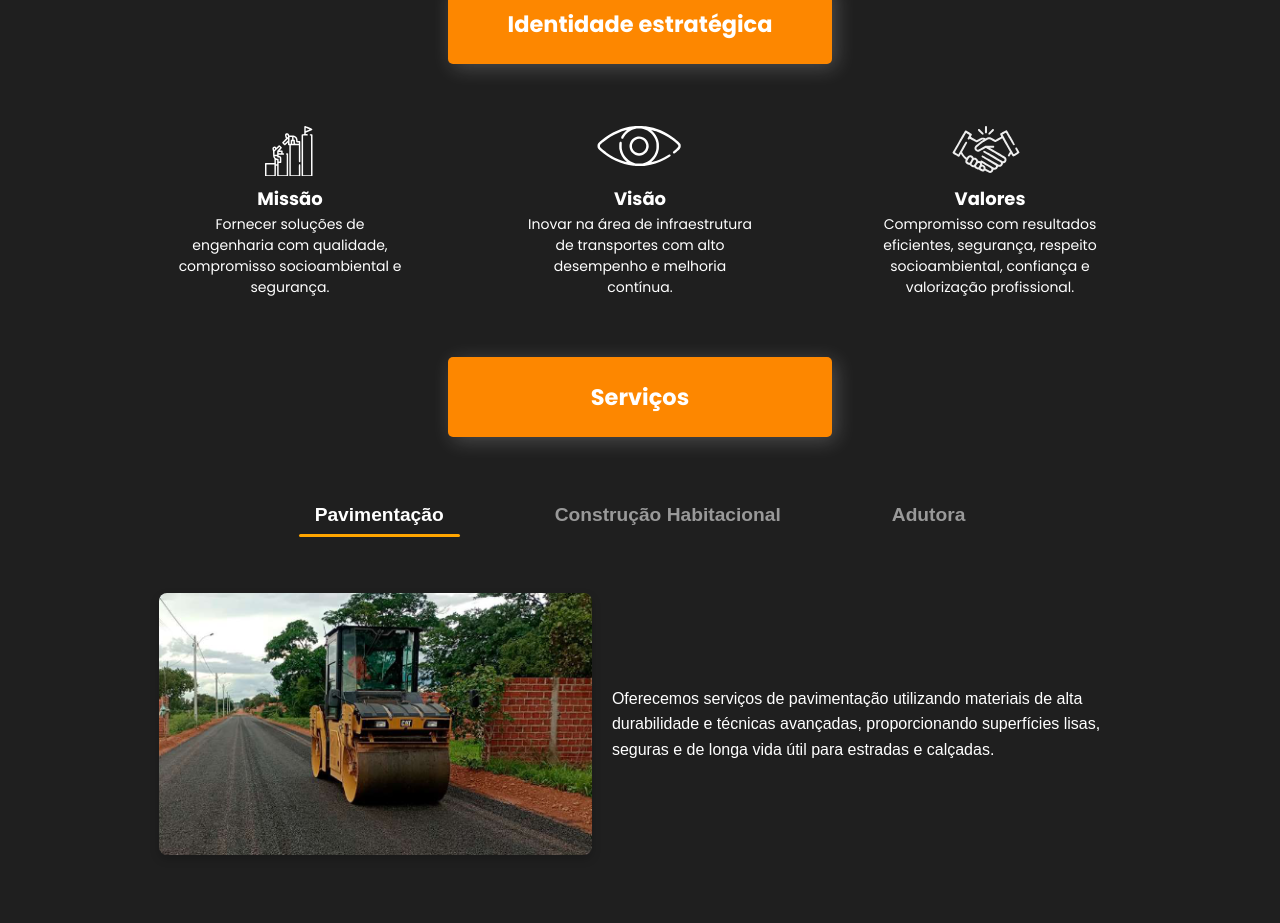
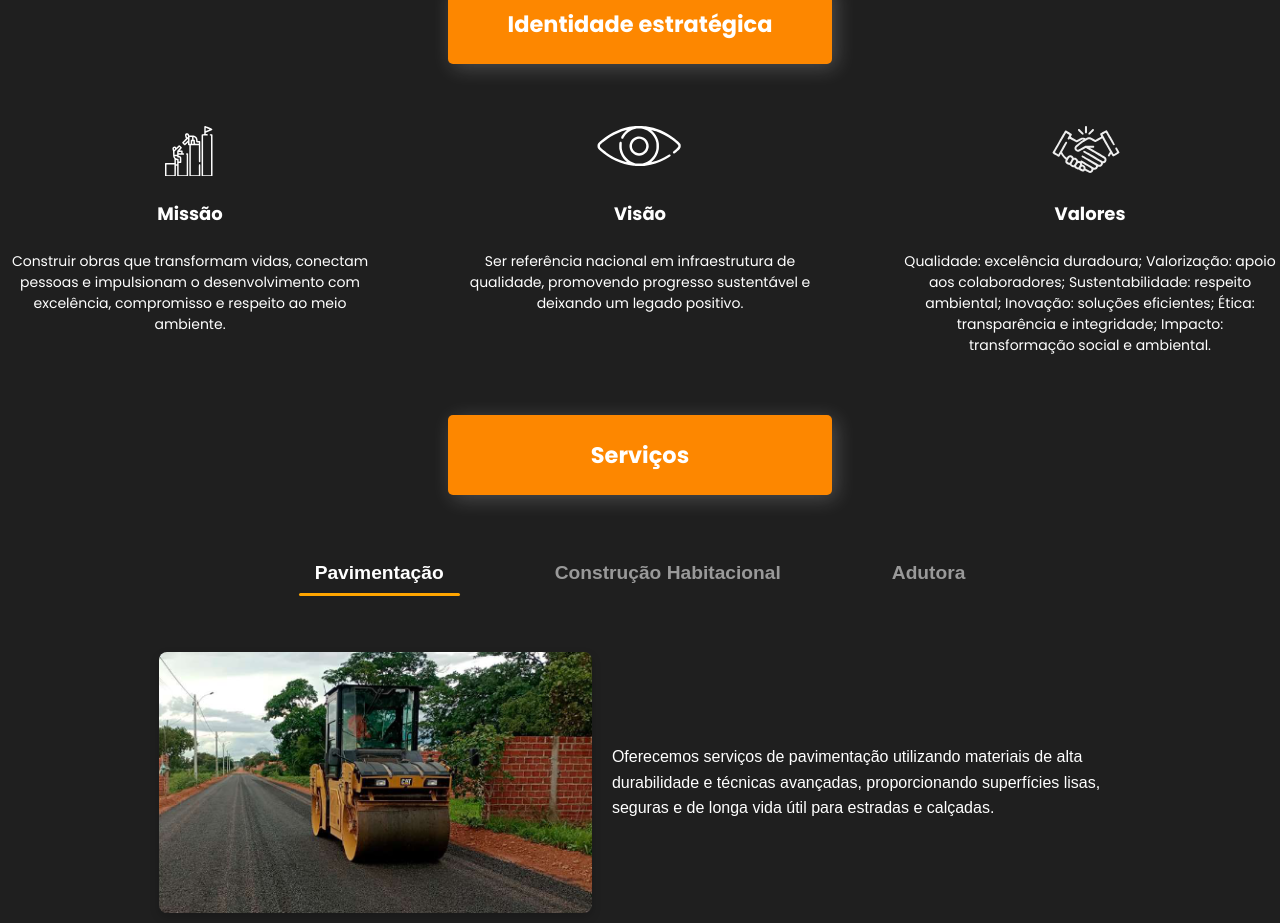
Before and after one commit to SomaAprendizes/landing-page, a Vue app in the folder landing-page/: page / in a window 1280 px wide. Shown: the part 1640-2563 px from the top of the page. Built offline with nearby package versions, Linux system fonts and the light colour scheme.

Commit message:
mudanca nos textos identidade estrategica

```diff
--- a/landing-page/src/App.vue
+++ b/landing-page/src/App.vue
@@ -28,11 +28,13 @@
         <CustomTitle msg="Identidade estratégica" />
         <div class="cards-section">
           <CustomCard iconPath="/Vector(2).svg" subtitle="Missão"
-            text="Fornecer soluções de engenharia com qualidade, compromisso socioambiental e segurança." />
+            text="Construir obras que transformam vidas, conectam pessoas e impulsionam o desenvolvimento com excelência, compromisso e respeito ao meio ambiente.
+" />
           <CustomCard iconPath="/Vector(3).svg" subtitle="Visão"
-            text="Inovar na área de infraestrutura de transportes com alto desempenho e melhoria contínua." />
+            text="Ser referência nacional em infraestrutura de qualidade, promovendo progresso sustentável e deixando um legado positivo.
+" />
           <CustomCard iconPath="/Vector(4).svg" subtitle="Valores"
-            text="Compromisso com resultados eficientes, segurança, respeito socioambiental, confiança e valorização profissional." />
+            text="Qualidade: excelência duradoura; Valorização: apoio aos colaboradores; Sustentabilidade: respeito ambiental; Inovação: soluções eficientes; Ética: transparência e integridade; Impacto: transformação social e ambiental." />
         </div>
       </section>
 
--- a/landing-page/src/components/CustomCard.vue
+++ b/landing-page/src/components/CustomCard.vue
@@ -43,13 +43,13 @@ export default {
   flex-direction: column;
   align-items: center;
   text-align: center;
-  width: 150px;
+  width: 250px;
 }
 
 .icon {
   width: 110px;
   height: 50px;
-  margin-bottom: -10%;
+  margin-bottom: 0%;
 }
 
 .text h4 {
@@ -60,7 +60,7 @@ export default {
 .text p {
   font-size: 14px;
   color: #fff;
-  margin-top: -10%;
+  margin-top: 0%;
 }
 
 .text {
```
